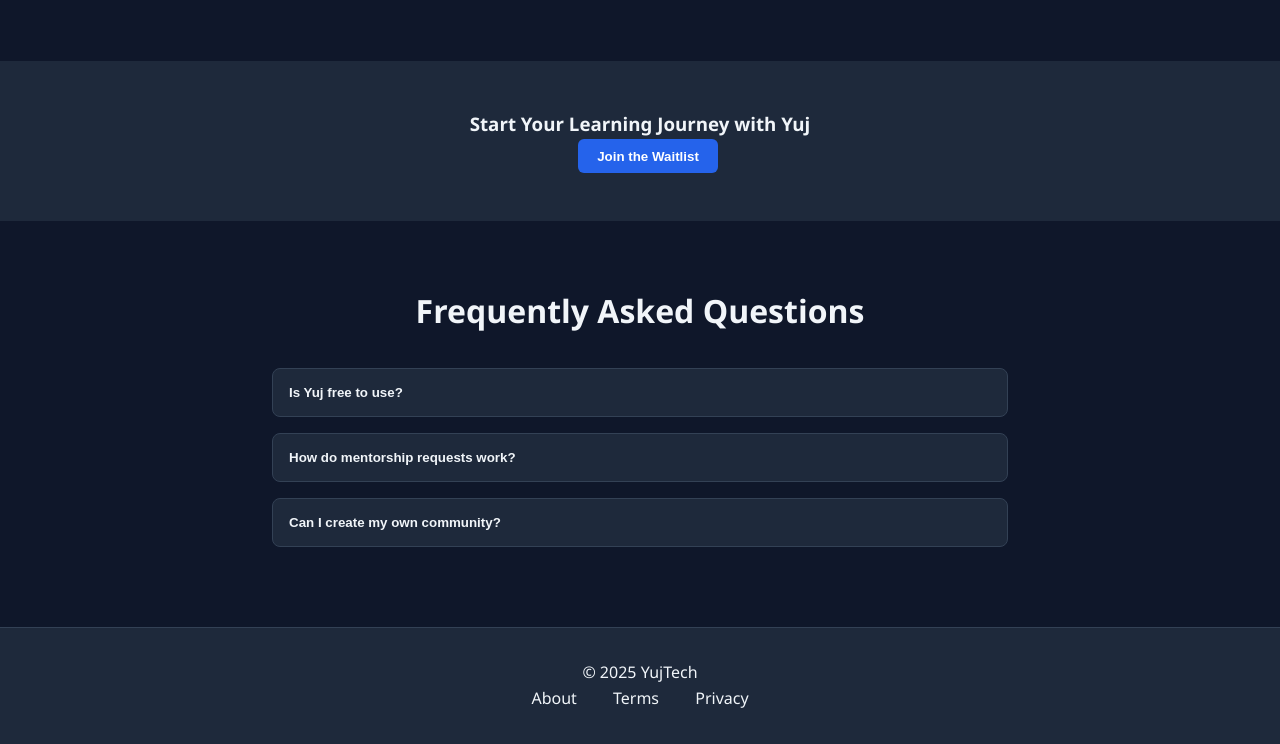
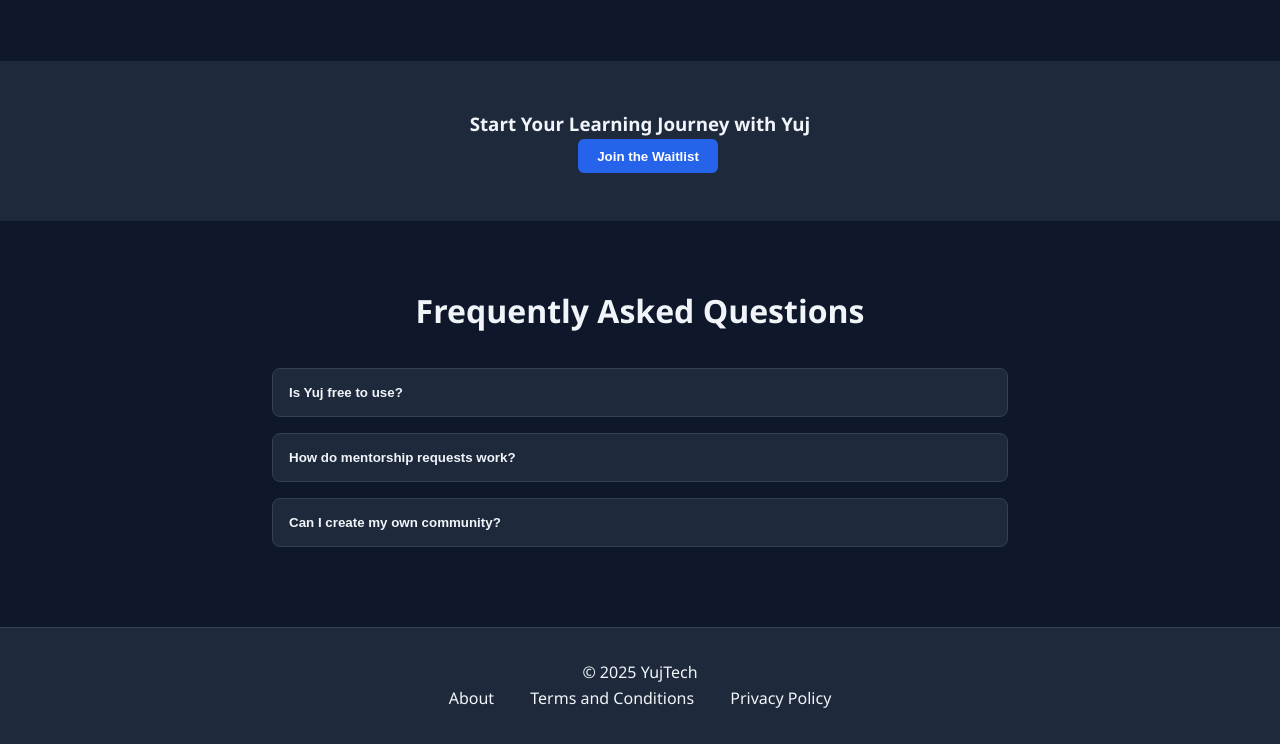
Before and after one commit to notdatkunal/htmlnew, a plain HTML site: page index.html in a window 1280 px wide. Shown: the part 1966-2710 px from the top of the page. Drawn offline with nearby package versions, Linux system fonts and the light colour scheme.

Commit message:
Update footer links to point to Terms and Conditions and Privacy Policy pages

```diff
--- a/index.html
+++ b/index.html
@@ -258,8 +258,8 @@
     <p>© 2025 YujTech</p>
     <div>
       <a href="#">About</a>
-      <a href="#">Terms</a>
-      <a href="#">Privacy</a>
+      <a href="terms-and-conditions.html">Terms and Conditions</a>
+      <a href="privacy-policy.html">Privacy Policy</a>
     </div>
   </footer>
 
```
